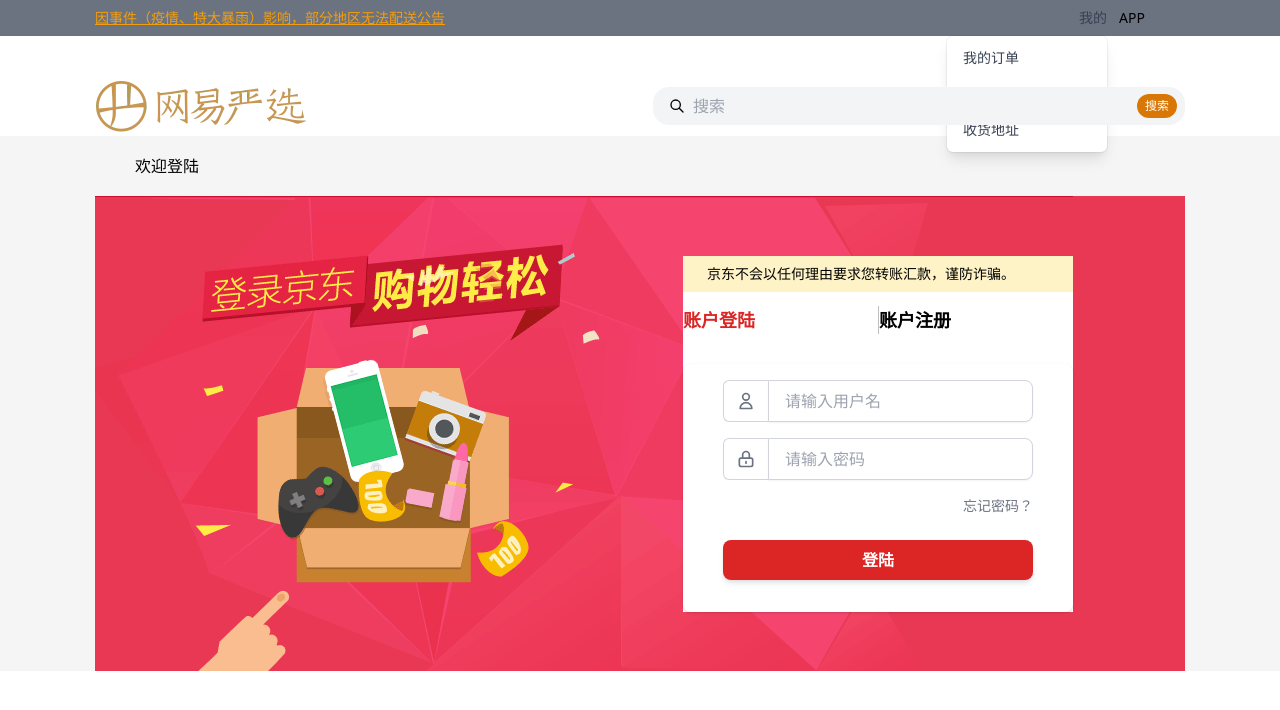
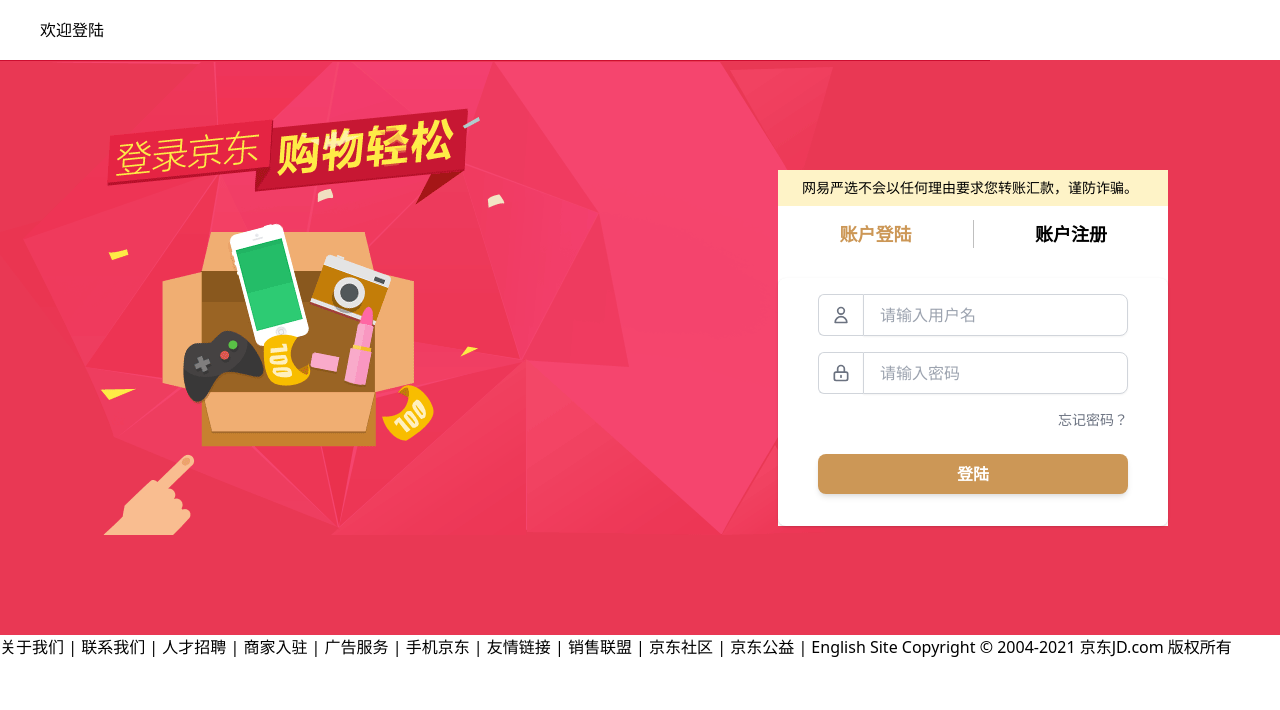
Before and after one commit to coderlfm/shop-mall, a Vue app: page /login in a window 1280 px wide. Shown: the top 710 px of the page. Built offline with nearby package versions, Linux system fonts and the light colour scheme.

Commit message:
feat(user): 用户信息提升到 vuex

```diff
--- a/src/App.vue
+++ b/src/App.vue
@@ -1,4 +1,5 @@
 <template>
+  <template v-if="localtion.path !== '/login'">
     <Header />
     <div class="main-content">
       <main class="main-w mx-auto overflow-hidden">
@@ -6,8 +7,14 @@
       </main>
     </div>
   </template>
+  <router-view />
+</template>
 <script lang="ts" setup>
+import { useRoute } from 'vue-router';
 import Header from '@/components/context/header/index.vue';
+
+const localtion = useRoute();
+console.log('localtion:', localtion);
 </script>
 <style lang="less" scoped>
 .main-content {
--- a/src/components/context/header/nav-bar/index.vue
+++ b/src/components/context/header/nav-bar/index.vue
@@ -2,15 +2,18 @@
   <header class="bg-gray-500 text-sm">
     <section class="flex main-w mx-auto justify-between h-full items-center">
       <div class="underline text-yellow-500">因事件（疫情、特大暴雨）影响，部分地区无法配送公告</div>
-      <div class="flex px-10">
-        <div class="relative inline-block text-left mr-3">
+      <div class="flex px-10 text-white">
+        <div
+          class="group relative inline-block text-left mr-3"
+          @mousemove="changeMenuVisibile(true)"
+          @mouseleave="changeMenuVisibile(false)"
+        >
           <div>
-            <button id="options-menu" type="button" class="text-sm font-medium text-gray-700 hover:underline">
-              我的
-            </button>
+            <button id="options-menu" type="button" class="text-sm font-medium hover:underline">我的</button>
           </div>
           <div
-            class="
+            :class="[
+              `group-hover:visible
               origin-top-right
               absolute
               right-0
@@ -20,7 +23,9 @@
               shadow-lg
               bg-white
               ring-1 ring-black ring-opacity-5
-            "
+              z-10`,
+              menusVisbile ? 'visible' : 'invisible',
+            ]"
           >
             <div class="py-1" role="menu" aria-orientation="vertical" aria-labelledby="options-menu">
               <a
@@ -37,12 +42,21 @@
             </div>
           </div>
         </div>
-        <div>APP</div>
+        <div>我的订单</div>
       </div>
     </section>
   </header>
 </template>
 <script lang="ts" setup>
+import { ref } from 'vue';
+
+const menusVisbile = ref<true | false>(false);
+
+const changeMenuVisibile = (visibile: true | false) => {
+  console.log('visibile', visibile);
+  menusVisbile.value = visibile;
+};
+
 const menus = [{ title: '我的订单' }, { title: '我的资料' }, { title: '收货地址' }];
 </script>
 <style lang="less" scoped>
--- a/src/service/index.ts
+++ b/src/service/index.ts
@@ -1,3 +1,4 @@
 export * from './home';
 export * from './product';
 export * from './login';
+export * from './user';
--- a/src/service/reqeust.ts
+++ b/src/service/reqeust.ts
@@ -1,8 +1,8 @@
 // service统一出口
-import HYRequest from './request';
+import BaseRequest from './request';
 import { BASE_URL, TIME_OUT } from './request/config';
 
-const hyRequest = new HYRequest({
+const Request = new BaseRequest({
   baseURL: BASE_URL,
   timeout: TIME_OUT,
   interceptors: {
@@ -26,4 +26,4 @@
   },
 });
 
-export default hyRequest;
+export default Request;
--- a/src/service/request/index.ts
+++ b/src/service/request/index.ts
@@ -7,14 +7,14 @@
 class Request {
   instance: AxiosInstance;
   interceptors?: RequestInterceptors;
-  showLoading: boolean;
+  // showLoading: boolean;
 
   constructor(config: RequestConfig) {
     // 创建axios实例
     this.instance = axios.create(config);
 
     // 保存基本信息
-    this.showLoading = config.showLoading ?? DEAFULT_LOADING;
+    // this.showLoading = config.showLoading ?? DEAFULT_LOADING;
     this.interceptors = config.interceptors;
 
     // 使用拦截器
@@ -31,13 +31,13 @@
     // 2.添加所有的实例都有的拦截器
     this.instance.interceptors.request.use(
       (config) => {
-        if (this.showLoading) {
-          // this.loading = ElLoading.service({
-          //   lock: true,
-          //   text: '正在请求数据....',
-          //   background: 'rgba(0, 0, 0, 0.5)',
-          // });
-        }
+        // if (this.showLoading) {
+        //   // this.loading = ElLoading.service({
+        //   //   lock: true,
+        //   //   text: '正在请求数据....',
+        //   //   background: 'rgba(0, 0, 0, 0.5)',
+        //   // });
+        // }
         return config;
       },
       (err) => {
@@ -51,8 +51,8 @@
         // this.loading?.close();
 
         const data = res.data;
-        if (data.returnCode === '-1001') {
-          console.log('请求失败~, 错误信息');
+        if (data.code) {
+          console.log('请求失败~, 错误信息', data);
         } else {
           return data;
         }
@@ -78,9 +78,9 @@
       }
 
       // 2.判断是否需要显示loading
-      if (config.showLoading === false) {
-        this.showLoading = config.showLoading;
-      }
+      // if (config.showLoading === false) {
+      //   this.showLoading = config.showLoading;
+      // }
 
       this.instance
         .request<any, T>(config)
@@ -90,14 +90,14 @@
             res = config.interceptors.responseInterceptor(res);
           }
           // 2.将showLoading设置true, 这样不会影响下一个请求
-          this.showLoading = DEAFULT_LOADING;
+          // this.showLoading = DEAFULT_LOADING;
 
           // 3.将结果resolve返回出去
           resolve(res);
         })
         .catch((err) => {
           // 将showLoading设置true, 这样不会影响下一个请求
-          this.showLoading = DEAFULT_LOADING;
+          // this.showLoading = DEAFULT_LOADING;
           reject(err);
           return err;
         });
--- /dev/null
+++ b/src/service/user/index.ts
@@ -0,0 +1,8 @@
+import Request from '../reqeust';
+import { IDataType } from '../type';
+
+enum UserApi {
+  userInfo = 'user',
+}
+
+export const getUserInfoApi: () => Promise<IDataType> = () => Request.get({ url: UserApi.userInfo });
--- a/src/store/index.ts
+++ b/src/store/index.ts
@@ -1,8 +1,23 @@
 import { createStore } from 'vuex';
+import { IRootStore } from './type';
+import { getUserInfoApi } from '@/service';
 
-export default createStore({
-  state: {},
-  mutations: {},
-  actions: {},
+export default createStore<IRootStore>({
+  state: {
+    userInfo: {},
+    userAddress: {},
+  },
+  mutations: {
+    changeUserInfo(state, payload: any) {
+      state.userInfo = payload;
+    },
+  },
+  actions: {
+    async changeUserInfoAction({ commit }) {
+      const { data } = await getUserInfoApi();
+      commit('changeUserInfo', data);
+      return Promise.resolve();
+    },
+  },
   modules: {},
 });
--- /dev/null
+++ b/src/store/type.ts
@@ -0,0 +1,4 @@
+export interface IRootStore {
+  userInfo: any;
+  userAddress: any;
+}
--- a/src/views/login/main/index.vue
+++ b/src/views/login/main/index.vue
@@ -3,16 +3,25 @@
     <div class="login-content h-full flex flex-row-reverse items-center mr-28">
       <div class="login-form-warp bg-white">
         <section class="flex-col">
-          <div class="bg-yellow-100 text-sm py-2 px-6">京东不会以任何理由要求您转账汇款，谨防诈骗。</div>
-          <div class="grid grid-cols-2 divide-x divide-black divide-opacity-25 h-14 items-center text-lg font-black">
+          <div class="bg-yellow-100 text-sm py-2 px-6">网易严选不会以任何理由要求您转账汇款，谨防诈骗。</div>
+          <div
+            class="
+              grid grid-cols-2
+              divide-x divide-black divide-opacity-25
+              h-14
+              items-center
+              text-lg text-center
+              font-black
+            "
+          >
             <div
-              :class="{ 'hover:text-red-600': true, 'cursor-pointer': true, 'text-red-600': formType === 'login' }"
+              :class="{ 'hover:text-main': true, 'cursor-pointer': true, 'text-main': formType === 'login' }"
               @click="formType = 'login'"
             >
               账户登陆
             </div>
             <div
-              :class="{ 'hover:text-red-600': true, 'cursor-pointer': true, 'text-red-600': formType === 'register' }"
+              :class="{ 'hover:text-main': true, 'cursor-pointer': true, 'text-main': formType === 'register' }"
               @click="formType = 'register'"
             >
               账户注册
@@ -85,9 +94,9 @@
                   class="
                     py-2
                     mb-4
-                    bg-red-600
-                    houver:bg-red-600
-                    focus:ring-red-500 focus:ring-offset-red-200
+                    bg-main
+                    houver:bg-main
+                    focus:ring-main focus:ring-offset-red-200
                     text-white
                     w-full
                     transition
@@ -110,14 +119,23 @@
       </div>
     </div>
   </main>
+  <p>
+    关于我们 | 联系我们 | 人才招聘 | 商家入驻 | 广告服务 | 手机京东 | 友情链接 | 销售联盟 | 京东社区 | 京东公益 |
+    English Site Copyright © 2004-2021 京东JD.com 版权所有
+  </p>
 </template>
 <script lang="ts" setup>
 import { ref, reactive, watch } from 'vue';
+import { useRouter } from 'vue-router';
+import { useStore } from 'vuex';
+
 import { UserIcon, UserCircleIcon, LockClosedIcon, PhoneIcon } from '@heroicons/vue/outline';
 import { loginApi, registerApi } from '@/service/login/index';
 
 import { loginFormType, registerFormType, formListType } from './types';
 
+const history = useRouter();
+const store = useStore();
 const formType = ref<'login' | 'register'>('login'); // 表单类型
 
 const loginForm = reactive<loginFormType>([
@@ -154,18 +172,22 @@
   const { code, data } = await loginApi(values as any);
   if (code) return;
   localStorage.setItem('token', data.token);
+  await store.dispatch('changeUserInfoAction');
+  history.push('/');
 };
 
 const handleRegister = async (values: any) => {
   const { code, data } = await registerApi(values as any);
   if (code) return;
   localStorage.setItem('token', data.token);
+  await store.dispatch('changeUserInfoAction');
+  history.push('/');
 };
 </script>
 
 <style lang="less" scoped>
 .login-main {
-  height: 475px;
+  height: 575px;
   background: #e93854;
   // background: #ccc;
   .login-content {
--- a/tailwind.config.js
+++ b/tailwind.config.js
@@ -15,6 +15,7 @@
   variants: {
     extend: {
       ringColor: ['hover', 'active'],
+      invisible: ['hover', 'group-hover'],
     },
   },
   plugins: [],
```
Also changed, not shown: src/service/type.ts (line endings or trailing spaces). Lines whose indentation alone changed are shown as unchanged.
